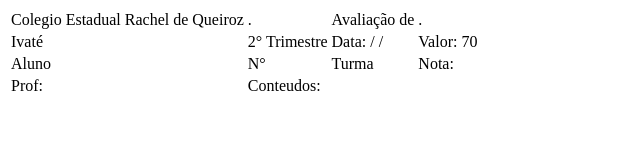
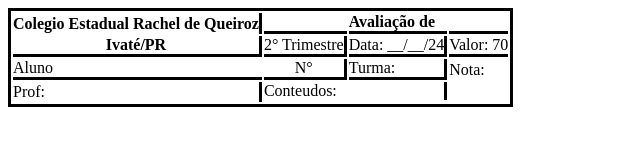
Before and after one commit to pGabriel3/NomeDoRepositorio, a plain HTML site: page index.html in a window 1280 px wide. Shown: the whole page, without its empty margins (0-640 px from the left). Drawn offline with Linux system fonts and the light colour scheme.

Commit message:
Style.css

```diff
--- a/index.html
+++ b/index.html
@@ -8,27 +8,29 @@
 </head>
 <body>
     <table>
-        <tr>
-            <td>Colegio Estadual Rachel de Queiroz</td>
-            <td> . </td>
-            <td>Avaliação de</td>
-            <td> . </td>
+        <tr class="bordaBaixo">
+            <td class="bordaDir negrito">Colegio Estadual Rachel de Queiroz</td>
+            <td class="bordaBaixo">  </td>
+            <td class="bordaBaixo negrito">Avaliação de</td>
+            <td class="bordaBaixo">  </td>
         </tr>
         <tr>
-            <td>Ivaté</td>
-            <td>2° Trimestre</td>
-            <td>Data: /  /  </td>
-            <td>Valor: 70</td>
+            <td class="TextoCentro bordaBaixo bordaDir negrito">Ivaté/PR</td>
+            <td class="bordaDir bordaBaixo">2° Trimestre</td>
+            <td class="bordaDir bordaBaixo">Data: __/__/24</td>
+            <td class="bordaBaixo">Valor: 70</td>
         </tr>
         <tr>
-            <td>Aluno</td>
-            <td>N°</td>
-            <td>Turma</td>
-            <td>Nota: </td>
+            <td class="bordaBaixo">Aluno</td>
+            <td class="TextoCentro bordaBaixo bordaDir">N°</td>
+            <td class="bordaDir bordaBaixo">Turma:</td>
+            <td >Nota: </td>
         </tr>
         <tr>
-            <td>Prof:</td>
+            <td rowspan="2" class="bordaDir"> Prof:</td>
             <td>Conteudos:</td>
+            <td class="bordaDir"></td>
+            <td></td>
         </tr>
         <tr>
 
--- a/styles.css
+++ b/styles.css
@@ -1,3 +1,30 @@
-ul {
-    list-style-type: none;
+table {
+    border: 3px solid black ;
 }
+
+.negrito{
+    font-weight: bold;
+}
+
+tr, th, td {
+    margin: 0px;
+    padding: 0px;
+}
+
+.TextoCentro{
+    text-align: center;
+    vertical-align: middle;
+}
+
+.bordaEsq {
+    border-left: 3px solid black;
+}
+.bordaDir {
+    border-right: 3px solid black;
+}
+.bordaBaixo {
+    border-bottom: 3px solid black;
+}
+.bordaCima {
+    border-top: 3px solid black;
+}
```
